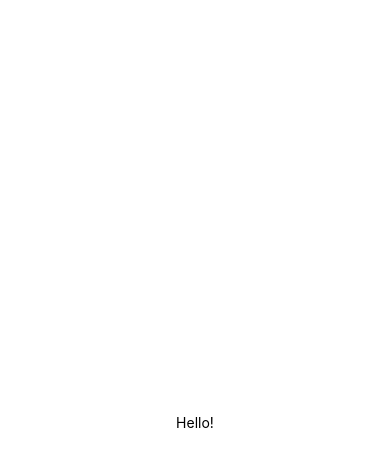
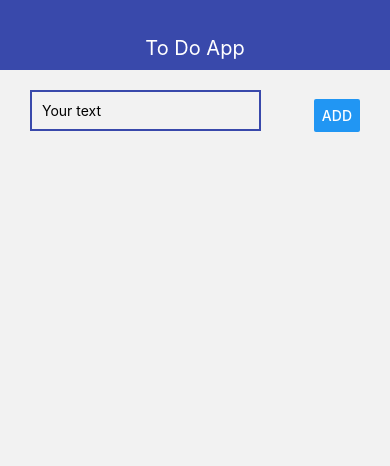
Before and after one commit to serg27makar/TransTradeConnect, a React Native app: screen /first in a window 390 px wide. Shown: the top 466 px of the page. Built offline with nearby package versions, Linux system fonts and the light colour scheme.

Commit message:
Added navigation.

```diff
--- a/App.js
+++ b/App.js
@@ -1,12 +1,34 @@
-import { StatusBar } from 'expo-status-bar';
-import { StyleSheet, Text, View } from 'react-native';
 import React from "react";
+import {StyleSheet, View} from 'react-native';
+import {Navbar} from "./src/Navbar";
+import { createNativeStackNavigator } from '@react-navigation/native-stack';
+import {FirstScreen} from "./src/FirstScreen";
+import {ScreenSecond} from "./src/ScreenSecond";
+import {NavigationContainer} from "@react-navigation/native";
 
 export default function App() {
+    const Stack = createNativeStackNavigator();
+
     return (
         <View style={styles.container}>
-      <Text>Hello!</Text>
-      <StatusBar style="auto" />
+            <Navbar title={"To Do App"}/>
+            <NavigationContainer>
+                <Stack.Navigator initialRouteName="first">
+                    <Stack.Screen
+                        name="first" component={FirstScreen}
+                        options={{
+                            headerShown: false
+                        }}
+                    />
+                    <Stack.Screen
+                        name="second"
+                        component={ScreenSecond}
+                        options={{
+                            headerShown: false
+                        }}
+                    />
+                </Stack.Navigator>
+            </NavigationContainer>
         </View>
     );
 }
@@ -14,8 +36,5 @@ export default function App() {
 const styles = StyleSheet.create({
     container: {
         flex: 1,
-    backgroundColor: '#fff',
-    alignItems: 'center',
-    justifyContent: 'center',
     },
 });
--- a/package.json
+++ b/package.json
@@ -10,11 +10,15 @@
   },
   "dependencies": {
     "@expo/webpack-config": "^18.0.1",
+    "@react-navigation/native": "^6.1.6",
+    "@react-navigation/native-stack": "^6.9.12",
     "expo": "~48.0.18",
     "expo-status-bar": "~1.4.4",
     "react": "18.2.0",
     "react-dom": "18.2.0",
     "react-native": "0.71.8",
+    "react-native-safe-area-context": "4.5.0",
+    "react-native-screens": "~3.20.0",
     "react-native-web": "~0.18.10"
   },
   "devDependencies": {
--- /dev/null
+++ b/src/AddTodo.js
@@ -0,0 +1,45 @@
+import React, {useState} from "react";
+import {View, StyleSheet, TextInput} from "react-native";
+import {Alert, Button} from "react-native";
+
+export const AddTodo = (props) => {
+    const [value, setValue] = useState("")
+
+    const pressHandler = () => {
+        if (value.trim()) {
+            props.onSubmit(value)
+            setValue("")
+        } else {
+            Alert.alert("type something text")
+        }
+    }
+
+    return (
+        <View style={styles.block}>
+            <TextInput
+                style={styles.input}
+                onChangeText={setValue}
+                value={value}
+                placeholder={"Your text"}
+                autoCorrect={false}
+            />
+            <Button title={"add"} onPress={pressHandler}/>
+        </View>
+    )
+}
+
+const styles = StyleSheet.create({
+    block: {
+        flexDirection: "row",
+        justifyContent: "space-between",
+        alignItems: "center"
+    },
+    input: {
+        width: "70%",
+        padding: 10,
+        borderStyle: "solid",
+        borderWidth: 2,
+        borderColor: "#3949ab",
+        marginBottom: 10
+    }
+})
--- /dev/null
+++ b/src/FirstScreen.js
@@ -0,0 +1,40 @@
+import {FlatList, StyleSheet, View} from "react-native";
+import {AddTodo} from "./AddTodo";
+import {Todo} from "./Todo";
+import React, {useState} from "react";
+
+export const FirstScreen = ({ navigation }) => {
+
+    const [todos, setTodos] = useState([])
+
+    const addTodo = (title) => {
+        setTodos((prev) => [...prev,
+            {
+                id: Date.now().toString(),
+                title
+            }
+        ])
+        navigation.navigate('second')
+    }
+
+    const removeTodo = id => {
+        setTodos(prev => prev.filter(todo => todo.id !== id))
+    }
+    return (
+        <View style={styles.content}>
+            <AddTodo onSubmit={addTodo}/>
+            <FlatList
+                keyExtractor={item => item.id}
+                data={todos}
+                renderItem={({item}) => <Todo todo={item} onRemove={removeTodo}/>}
+            />
+        </View>
+    )
+}
+
+const styles = StyleSheet.create({
+    content: {
+        paddingHorizontal: 30,
+        paddingVertical: 20,
+    }
+});
--- /dev/null
+++ b/src/Navbar.js
@@ -0,0 +1,24 @@
+import React from "react";
+import {Text, View, StyleSheet} from "react-native";
+
+export const Navbar = (props) => {
+    return (
+        <View style={styles.navbar}>
+            <Text style={styles.text}>{props.title}</Text>
+        </View>
+    )
+}
+
+const styles = StyleSheet.create({
+    navbar: {
+        height: 70,
+        alignItems: "center",
+        justifyContent: "flex-end",
+        backgroundColor: "#3949ab",
+        paddingBottom: 10
+    },
+    text: {
+        color: "white",
+        fontSize: 20,
+    }
+})
--- /dev/null
+++ b/src/ScreenSecond.js
@@ -0,0 +1,27 @@
+import React from "react";
+import {Text, View, StyleSheet} from "react-native";
+import {TouchableOpacity} from "react-native";
+
+export const ScreenSecond = ({}) => {
+    return (
+        <TouchableOpacity>
+            <View style={styles.todo}>
+                <Text style={styles.title}>Screen too text</Text>
+            </View>
+        </TouchableOpacity>
+    )
+}
+
+const styles = StyleSheet.create({
+    todo: {
+        flexDirection: "row",
+        alignItems: "center",
+        padding: 15,
+        borderStyle: "solid",
+        borderWidth: 1,
+        borderColor: "#eee",
+        borderRadius: 5,
+        marginBottom: 10,
+    },
+    title: {}
+})
--- /dev/null
+++ b/src/Todo.js
@@ -0,0 +1,27 @@
+import React from "react";
+import {Text, View, StyleSheet} from "react-native";
+import {TouchableOpacity} from "react-native";
+
+export const Todo = ({todo, onRemove}) => {
+    return (
+        <TouchableOpacity onPress={onRemove.bind(null, todo.id)}>
+            <View style={styles.todo}>
+                <Text style={styles.title}>{todo.title} - text</Text>
+            </View>
+        </TouchableOpacity>
+    )
+}
+
+const styles = StyleSheet.create({
+    todo: {
+        flexDirection: "row",
+        alignItems: "center",
+        padding: 15,
+        borderStyle: "solid",
+        borderWidth: 1,
+        borderColor: "#eee",
+        borderRadius: 5,
+        marginBottom: 10,
+    },
+    title: {}
+})
```
Also changed, not shown: 1 other file (tests, documents, lock files or other folders). Lines whose indentation alone changed are shown as unchanged.
